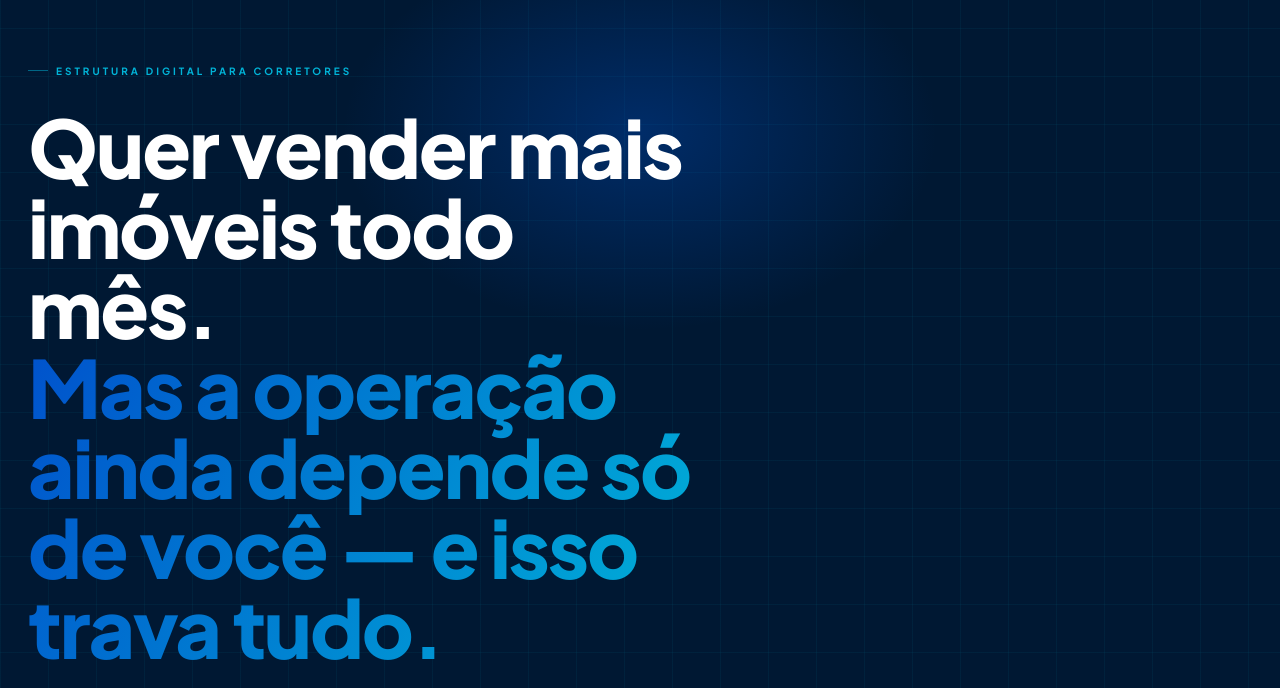
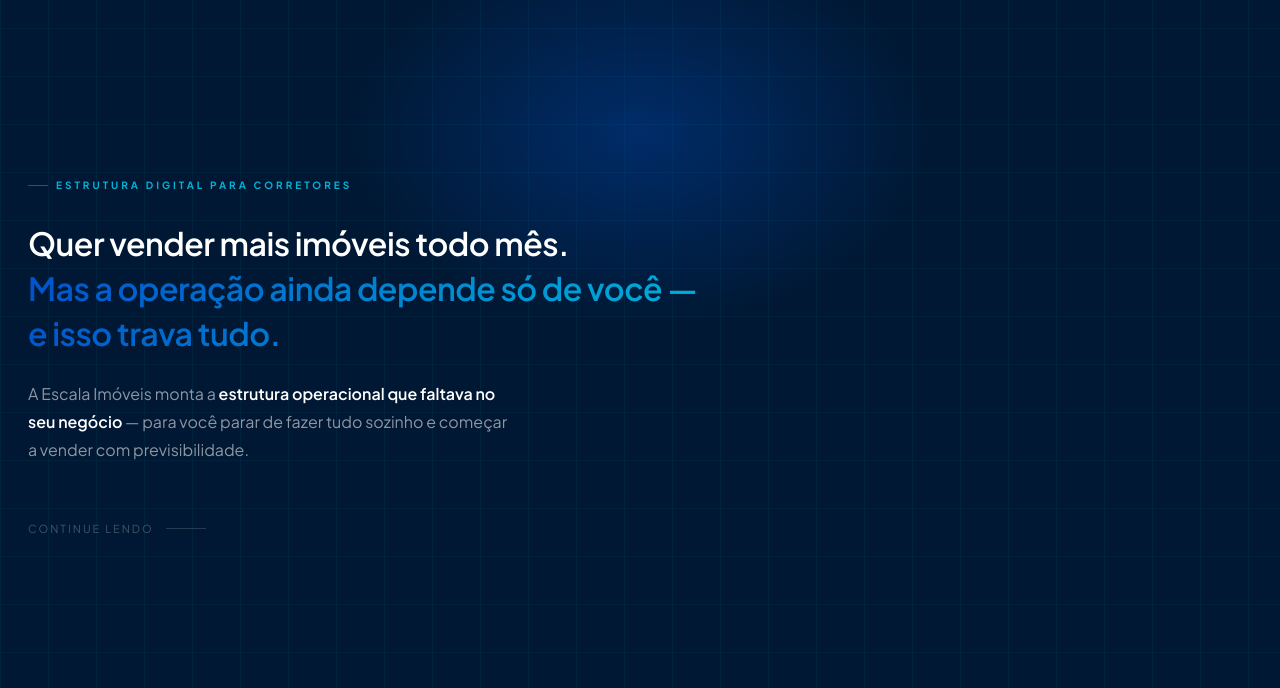
Before and after one commit to agencia-digd/escala-imoveis, a plain HTML site: page corretor.html in a window 1280 px wide. Shown: the part 68-756 px from the top of the page. Drawn offline with Linux system fonts and the light colour scheme.

Commit message:
reduz tamanho headline hero

```diff
--- a/corretor.html
+++ b/corretor.html
@@ -88,8 +88,8 @@
   }
 
   .hero h1 {
-    font-size: clamp(44px, 10vw, 80px);
-    font-weight: 800; line-height: 1; letter-spacing: -2px;
+    font-size: clamp(22px, 4vw, 32px);
+    font-weight: 600; line-height: 1.4; letter-spacing: -0.5px;
     opacity: 0; animation: fadeUp .7s .25s ease forwards;
   }
   .hero h1 .l1 { display: block; color: var(--branco); }
```
Also changed, not shown: index.html (+2 -2 lines).
